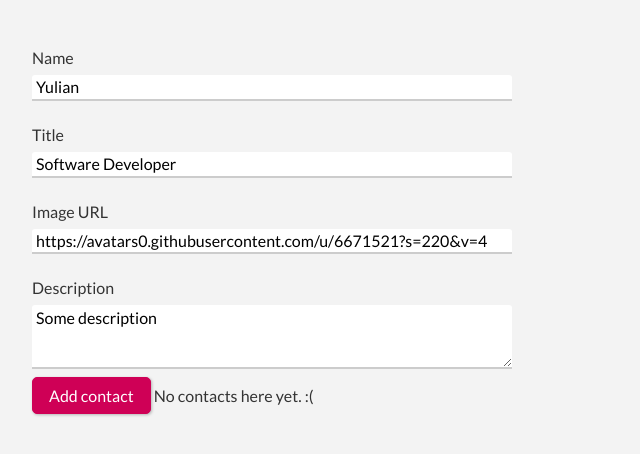
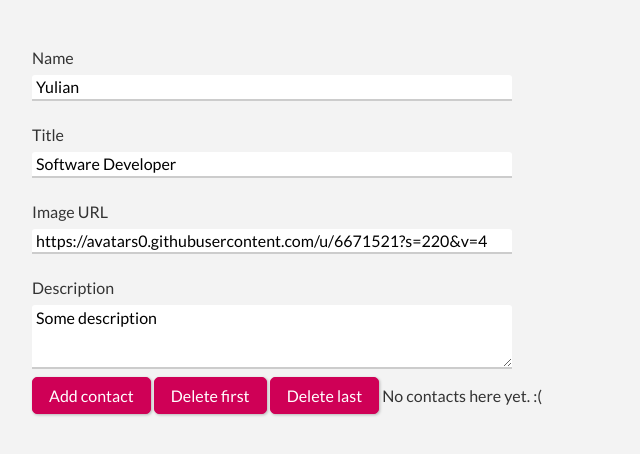
Before and after one commit to yuliankarapetkov/svelte-course, a Svelte app: page / in a window 1280 px wide. Shown: the top 454 px of the page, without its empty margins (0-640 px from the left). Built offline with nearby package versions, Linux system fonts and the light colour scheme.

Commit message:
use track by prop in each block

```diff
--- a/src/App.svelte
+++ b/src/App.svelte
@@ -8,13 +8,24 @@
 
     let contacts = [];
 
+    $: console.log(contacts);
+
     function addContact() {
-        const contact = { name, title, imageUrl, description };
+        const id = new Date().getTime();
+        const contact = { id, name, title, imageUrl, description };
 
         contacts = [
             ...contacts,
             contact
         ];
+    }
+
+    function deleteFirst() {
+        contacts = contacts.slice(1);
+    }
+
+    function deleteLast() {
+        contacts= contacts.slice(0, -1);
     }
 </script>
 
@@ -48,7 +59,15 @@
     Add contact
 </button>
 
-{#each contacts as contact, index}
+<button on:click="{deleteFirst}">
+    Delete first
+</button>
+
+<button on:click="{deleteLast}">
+    Delete last
+</button>
+
+{#each contacts as contact, index (contact.id)}
     <h2>#{index + 1}</h2>
     <ContactCard {...contact} />
 {:else}
--- a/src/ContactCard.svelte
+++ b/src/ContactCard.svelte
@@ -1,8 +1,10 @@
 <script>
-  export let name;
-  export let title;
-  export let description;
-  export let imageUrl;
+    export let name;
+    export let title;
+    export let description;
+    export let imageUrl;
+
+    let upperCaseName = name.toUpperCase();
 </script>
 
 <style>
@@ -70,7 +72,7 @@
       <img src={imageUrl} alt={name} />
     </div>
     <div class="user-data">
-      <h1>{name}</h1>
+      <h1>{name} / {upperCaseName}</h1>
       <h2>{title}</h2>
     </div>
   </header>
```
